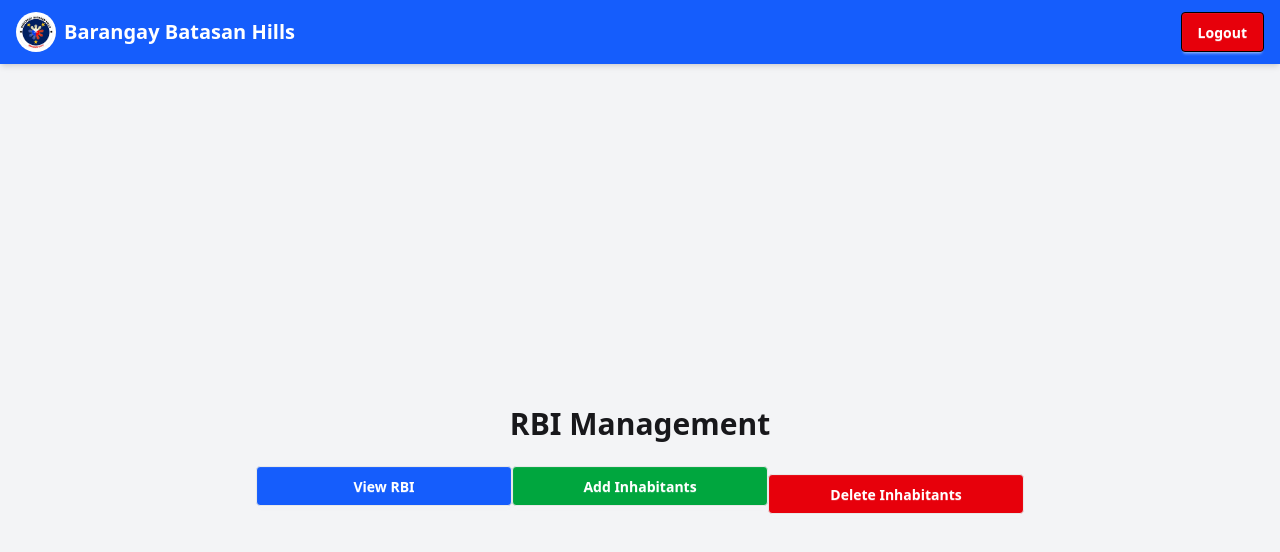
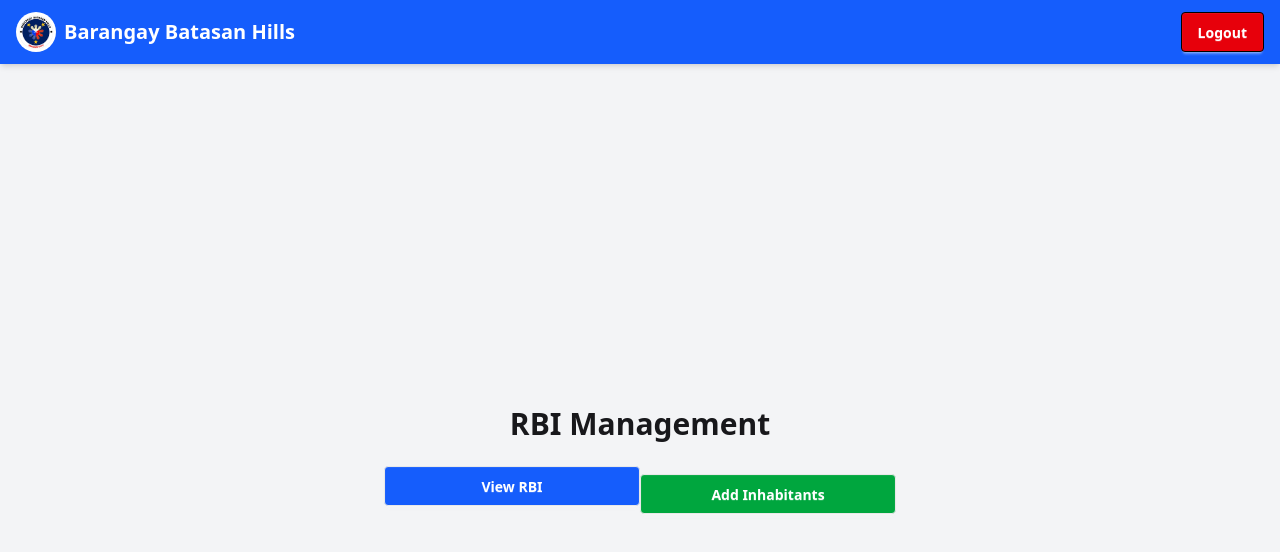
Before and after one commit to Justin-Vito/vite-vega-frontend, a React (Vite) app: page /admin/rbi in a window 1280 px wide. Shown: the top 552 px of the page. Built offline with nearby package versions, Linux system fonts and the light colour scheme; no server answers.

Commit message:
Update AdminRBIPage.jsx

```diff
--- a/src/AdminRBIPage.jsx
+++ b/src/AdminRBIPage.jsx
@@ -24,14 +24,6 @@ const AdminRBIPage = () => {
         >
           Add Inhabitants
         </button>
-
-        {/* Delete Inhabitants Button */}
-        <button
-          onClick={() => navigate("/admin/rbi/delete")}
-          className="btn bg-red-600 text-white w-64"
-        >
-          Delete Inhabitants
-        </button>
       </div>
     </div>
   );
```
